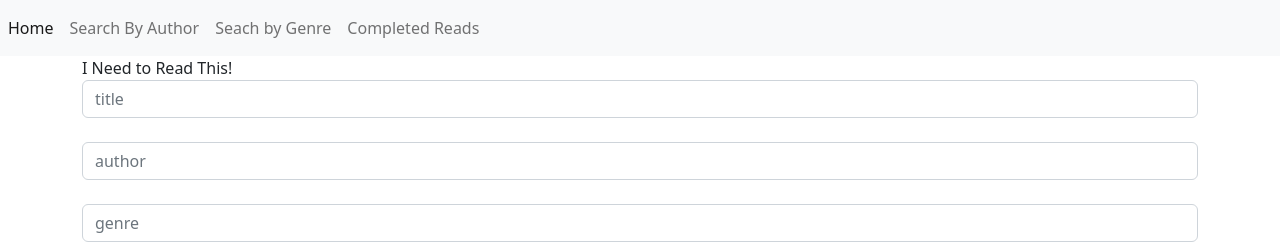
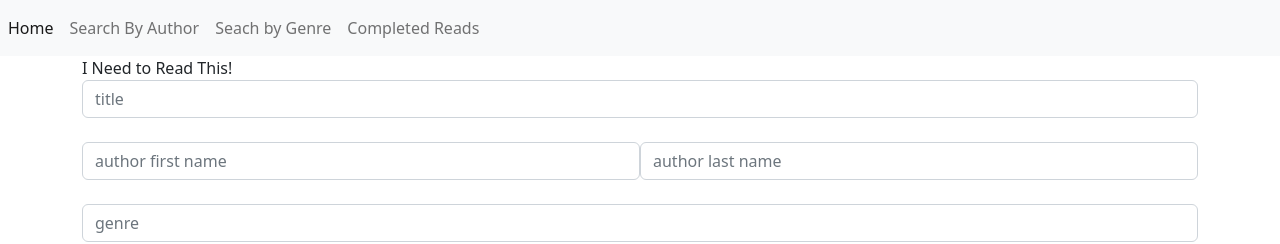
Before and after one commit to allisonbohannon/Flatiron_phase_3_project_frontend, a React (Create React App) app: page / in a window 1280 px wide. Shown: the top 244 px of the page. Built offline with nearby package versions, Linux system fonts and the light colour scheme; no server answers.

Commit message:
Create update event handler

```diff
--- a/src/components/AddNewForm.js
+++ b/src/components/AddNewForm.js
@@ -7,10 +7,10 @@ import Button from "react-bootstrap/Button";
 const AddNewForm = ({handleAdd}) => {
 
     const [formData, setFormData] = useState({
-        title:"",
-        author_first_name:"",
-        author_last_name:"",
-        genre:""
+        title: "",
+        author_first_name: "",
+        author_last_name: "",
+        genre: ""
     })
 
     function handleChange(e) {
@@ -29,10 +29,11 @@ const AddNewForm = ({handleAdd}) => {
             first_name: formData.author_first_name,
             last_name: formData.author_first_name,
             genre: formData.genre,
+            read_status: 0
         }
         fetch("http://localhost:9292/books", { method: "POST",
         headers: { "Content-Type": "application/json" },
-        body: JSON.stringify(newRecipeObj)
+        body: JSON.stringify(newBookObj)
         })
         .then(response => response.json())
         .then(data => handleAdd(data))
@@ -55,12 +56,20 @@ const AddNewForm = ({handleAdd}) => {
                 value={formData.title}>
         </Form.Control>
                 <br></br>
-        <Form.Control type="text"
-                name="author"
-                placeholder="author"
-                onChange={handleChange}
-                value={formData.author}>
-        </Form.Control>
+        <span className='d-flex justify-content-around'>
+            <Form.Control type="text"
+                    name="author_first_name"
+                    placeholder="author first name"
+                    onChange={handleChange}
+                    value={formData.author_first_name}>
+            </Form.Control>
+            <Form.Control type="text"
+                    name="author_last_name"
+                    placeholder="author last name"
+                    onChange={handleChange}
+                    value={formData.author_last_name}>
+            </Form.Control>
+        </span>
                 <br></br>
         <Form.Control type="text"
                 name="genre"
--- a/src/components/App.js
+++ b/src/components/App.js
@@ -38,6 +38,7 @@ function App() {
     }
 
     function onDelete(id) {
+        console.log("its me, i'm the problem")
         const updatedBookList= bookList.filter(book => {
             return (book.id !== id)
           })
--- a/src/components/BookCard.js
+++ b/src/components/BookCard.js
@@ -2,10 +2,31 @@ import React from 'react'
 import Card from 'react-bootstrap/Card';
 import Button from 'react-bootstrap/Button';
 
-const BookCard = ({book}) => {
+const BookCard = ({book, handleDelete, handleUpdate}) => {
 
-  function handleUpdate() {}
-  function handleDelete() {}
+
+
+  function handleUpdate() {
+
+    const newBookObj = {...book, read_status: 1}
+
+    fetch(`http://localhost:9292/books/${book.id}`, {
+      method: "PATCH",
+      headers: { "Content-Type": "application/json" },
+      body: JSON.stringify(newBookObj)
+    })
+    .then(response => response.json())
+    .then(handleUpdate(newBookObj))
+
+  }
+  function handleDelete() {
+
+    fetch(`http://localhost:9292/books/${book.id}`, {
+      method: "DELETE"
+    })
+    .then(response => response.json())
+    .then(handleDelete(book.id))
+  }
 
 
   return (
--- a/src/components/DisplayList.js
+++ b/src/components/DisplayList.js
@@ -1,9 +1,9 @@
 import React from 'react'
 import BookCard from './BookCard';
 
-const DisplayList = ({bookList}) => {
+const DisplayList = ({bookList, handleDelete, handleUpdate}) => {
 
-  const displayBooks = bookList.map(book => { return <BookCard key={book.id} book={book}/>});
+  const displayBooks = bookList.map(book => { return <BookCard key={book.id} book={book} handleDelete={handleDelete} handleUpdate={handleUpdate}/>});
 
   return (
     <div>{displayBooks}</div>
--- a/src/components/Home.js
+++ b/src/components/Home.js
@@ -2,13 +2,13 @@ import React from 'react'
 import AddNewForm from './AddNewForm'
 import DisplayList from './DisplayList'
 
-const Home = ( {bookList, handleAdd} ) => {
+const Home = ( {bookList, handleAdd, handleUpdate, handleDelete} ) => {
 
 
   return (
     <div>
       <AddNewForm handleAdd={handleAdd}/>
-      <DisplayList bookList = {bookList}/>
+      <DisplayList bookList = {bookList} handleDelete={handleDelete} handleUpdate={handleUpdate}/>
     </div>
   )
 }
```
